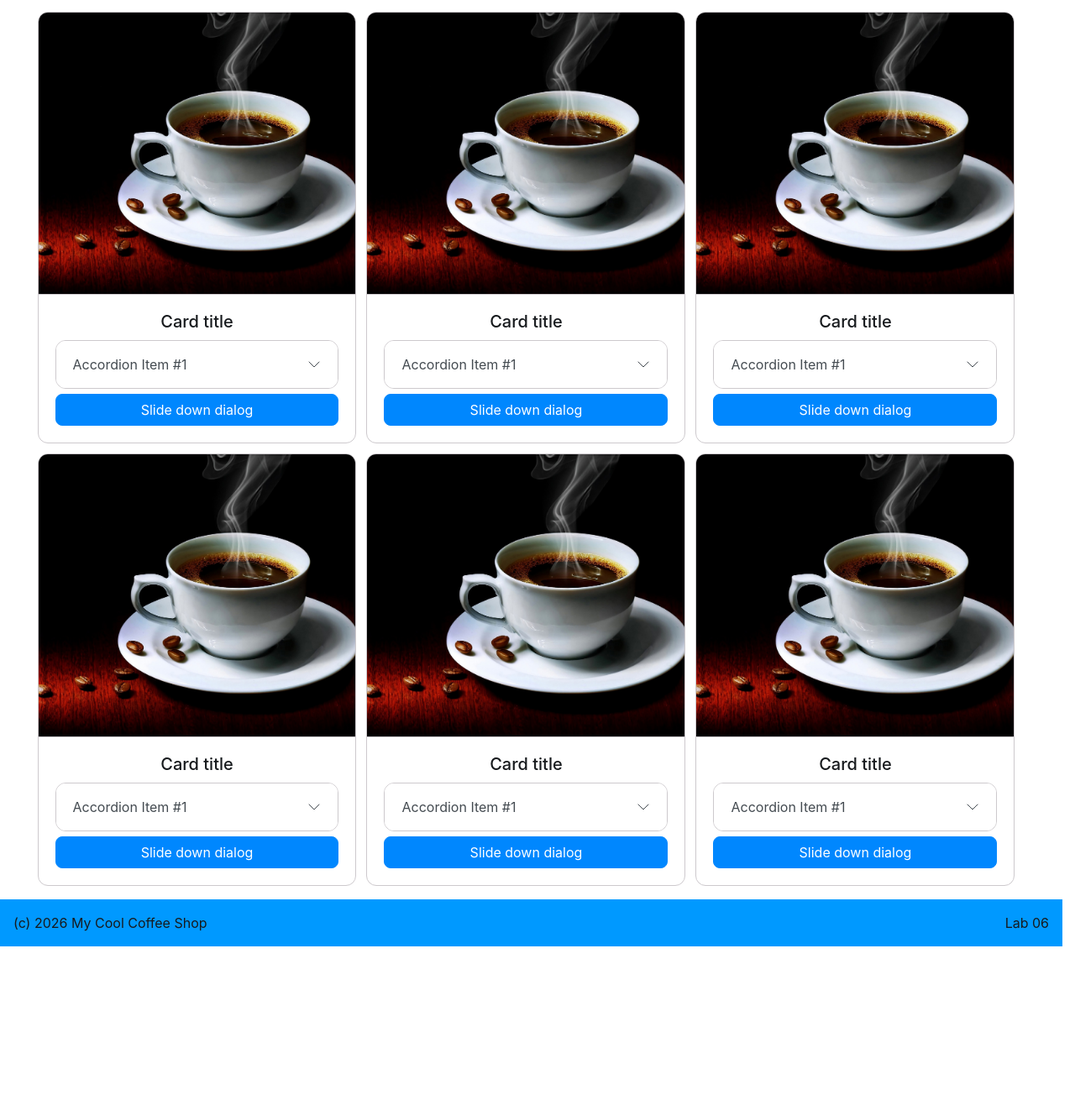
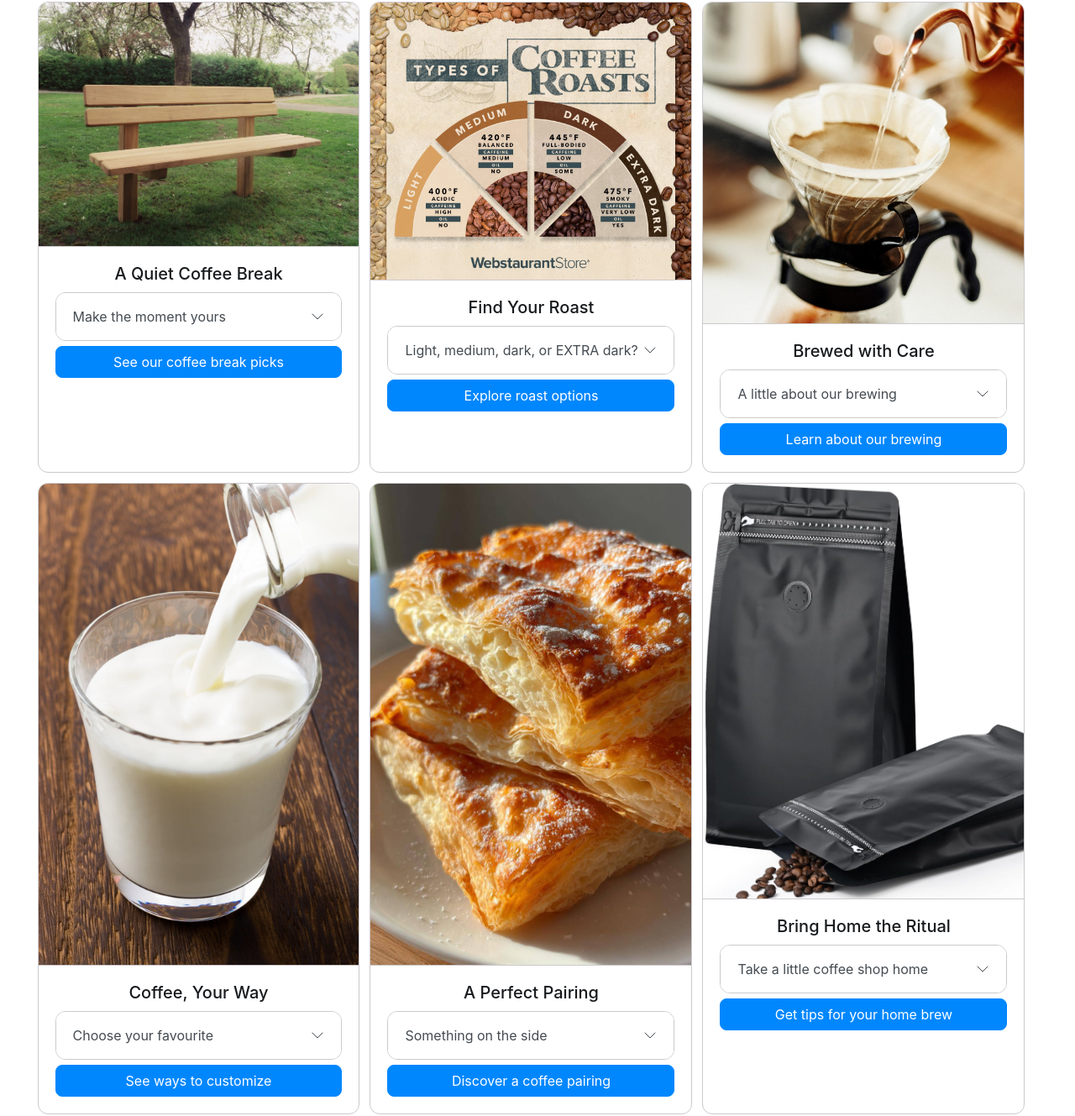
Before and after one commit to Mei1-1/lab6, a plain HTML site: page index.html in a window 1280 px wide. Shown: the part 743-2072 px from the top of the page at 84% size. Before the commit the page ends 1870 px from the top, so only its background shows below. Drawn offline with Linux system fonts and the light colour scheme.

Commit message:
Added text, fixed ids for buttons, and added images for cards

```diff
--- a/index.html
+++ b/index.html
@@ -105,17 +105,16 @@
 
     <div class="container mt-5">
       <h2 class="my-5">More Images</h2>
-      <div class="row g-4">
       <div class="row row-cols-1 md:row-cols-2 lg:row-cols-3 g-4">
         <div class="col">
-            <div class="card">
-              <img src="images/coffee-slide1.jpg" class="card-img-top w-100" alt="..." />
+          <div class="card h-100">
+            <img src="images/card-img1.jpg" class="card-img-top w-100" alt="A wooden bench in a park with a tree behind it." />
             <div class="card-body d-flex flex-column align-items-center">
-                <h4 class="card-title">Card title</h4>
+              <h4 class="card-title">A Quiet Coffee Break</h4>
               <div class="accordion w-100 accordion-gap">
-                  <details class="accordion-item" name="accordionExample" closed>
+                <details class="accordion-item" name="coffee-card-accordion">
                   <summary class="accordion-header">
-                      Accordion Item #1
+                    Make the moment yours
                     <svg
                       class="accordion-icon"
                       xmlns="http://www.w3.org/2000/svg"
@@ -129,29 +128,27 @@
                     </svg>
                   </summary>
                   <div class="accordion-body">
-                      This is a longer card with supporting text below as a natural lead-in to additional content. This content is
-                      a little bit longer.
+                    Settle in with a freshly brewed cup, a comfortable seat, and a few minutes to slow down.
                   </div>
                 </details>
                 <button
                   type="button"
                   class="btn-solid theme-primary w-100"
                   data-bs-toggle="dialog"
-                    data-bs-target="#slideDownDialog"
+                  data-bs-target="#coffeeBreakDialog"
                 >
-                    Slide down dialog
+                  See our coffee break picks
                 </button>
-
-                  <dialog class="dialog dialog-slide-down" id="slideDownDialog">
+                <dialog class="dialog dialog-slide-down" id="coffeeBreakDialog" aria-labelledby="coffeeBreakDialogTitle">
                   <div class="dialog-header">
-                      <h1 class="dialog-title">Slide down dialog</h1>
+                    <h1 class="dialog-title" id="coffeeBreakDialogTitle">A better break starts here</h1>
                     <button type="button" class="btn-close" data-bs-dismiss="dialog" aria-label="Close"></button>
                   </div>
                   <div class="dialog-body">
-                      <p>This dialog slides down from the top of the viewport.</p>
+                    <p>Pair your cup with a pastry and take a little time for yourself. We’ll have the coffee ready.</p>
                   </div>
                   <div class="dialog-footer">
-                      <button type="button" class="btn-solid theme-secondary" data-bs-dismiss="dialog">Close</button>
+                    <button type="button" class="btn-solid theme-secondary" data-bs-dismiss="dialog">Sounds good</button>
                   </div>
                 </dialog>
               </div>
@@ -160,14 +157,18 @@
         </div>
 
         <div class="col">
-            <div class="card">
-              <img src="images/coffee-slide1.jpg" class="card-img-top w-100" alt="..." />
+          <div class="card h-100">
+            <img
+              src="images/card-img2.jpg"
+              class="card-img-top w-100"
+              alt="A list of types of coffee ranging from light to extra dark, surrounded by coffee beans."
+            />
             <div class="card-body d-flex flex-column align-items-center">
-                <h4 class="card-title">Card title</h4>
+              <h4 class="card-title">Find Your Roast</h4>
               <div class="accordion w-100 accordion-gap">
-                  <details class="accordion-item" name="accordionExample" closed>
+                <details class="accordion-item" name="coffee-card-accordion">
                   <summary class="accordion-header">
-                      Accordion Item #1
+                    Light, medium, dark, or EXTRA dark?
                     <svg
                       class="accordion-icon"
                       xmlns="http://www.w3.org/2000/svg"
@@ -181,29 +182,23 @@
                     </svg>
                   </summary>
                   <div class="accordion-body">
-                      This is a longer card with supporting text below as a natural lead-in to additional content. This content is
-                      a little bit longer.
+                    Lighter roasts are bright and lively, while darker roasts bring deeper, bolder flavours. Medium roasts sit
+                    comfortably between the two.
                   </div>
                 </details>
-                  <button
-                    type="button"
-                    class="btn-solid theme-primary w-100"
-                    data-bs-toggle="dialog"
-                    data-bs-target="#slideDownDialog"
-                  >
-                    Slide down dialog
+                <button type="button" class="btn-solid theme-primary w-100" data-bs-toggle="dialog" data-bs-target="#roastDialog">
+                  Explore roast options
                 </button>
-
-                  <dialog class="dialog dialog-slide-down" id="slideDownDialog">
+                <dialog class="dialog dialog-slide-down" id="roastDialog" aria-labelledby="roastDialogTitle">
                   <div class="dialog-header">
-                      <h1 class="dialog-title">Slide down dialog</h1>
+                    <h1 class="dialog-title" id="roastDialogTitle">Your roast, your way</h1>
                     <button type="button" class="btn-close" data-bs-dismiss="dialog" aria-label="Close"></button>
                   </div>
                   <div class="dialog-body">
-                      <p>This dialog slides down from the top of the viewport.</p>
+                    <p>Tell our baristas what flavours you enjoy, and they can help you find a roast that suits your cup.</p>
                   </div>
                   <div class="dialog-footer">
-                      <button type="button" class="btn-solid theme-secondary" data-bs-dismiss="dialog">Close</button>
+                    <button type="button" class="btn-solid theme-secondary" data-bs-dismiss="dialog">I’ll ask a barista</button>
                   </div>
                 </dialog>
               </div>
@@ -212,14 +207,18 @@
         </div>
 
         <div class="col">
-            <div class="card">
-              <img src="images/coffee-slide1.jpg" class="card-img-top w-100" alt="..." />
+          <div class="card h-100">
+            <img
+              src="images/card-img3.jpg"
+              class="card-img-top w-100"
+              alt="Hot water being poured into a brewing cup, filtering through coffee grounds."
+            />
             <div class="card-body d-flex flex-column align-items-center">
-                <h4 class="card-title">Card title</h4>
+              <h4 class="card-title">Brewed with Care</h4>
               <div class="accordion w-100 accordion-gap">
-                  <details class="accordion-item" name="accordionExample" closed>
+                <details class="accordion-item" name="coffee-card-accordion">
                   <summary class="accordion-header">
-                      Accordion Item #1
+                    A little about our brewing
                     <svg
                       class="accordion-icon"
                       xmlns="http://www.w3.org/2000/svg"
@@ -233,44 +232,43 @@
                     </svg>
                   </summary>
                   <div class="accordion-body">
-                      This is a longer card with supporting text below as a natural lead-in to additional content. This content is
-                      a little bit longer.
+                    Freshly ground beans and carefully measured water help bring out the aroma and character in every cup.
                   </div>
                 </details>
                 <button
                   type="button"
                   class="btn-solid theme-primary w-100"
                   data-bs-toggle="dialog"
-                    data-bs-target="#slideDownDialog"
+                  data-bs-target="#brewingDialog"
                 >
-                    Slide down dialog
+                  Learn about our brewing
                 </button>
-
-                  <dialog class="dialog dialog-slide-down" id="slideDownDialog">
+                <dialog class="dialog dialog-slide-down" id="brewingDialog" aria-labelledby="brewingDialogTitle">
                   <div class="dialog-header">
-                      <h1 class="dialog-title">Slide down dialog</h1>
+                    <h1 class="dialog-title" id="brewingDialogTitle">Freshly brewed for you</h1>
                     <button type="button" class="btn-close" data-bs-dismiss="dialog" aria-label="Close"></button>
                   </div>
                   <div class="dialog-body">
-                      <p>This dialog slides down from the top of the viewport.</p>
+                    <p>We prepare each drink with care so the coffee’s aroma and flavour can shine through.</p>
                   </div>
                   <div class="dialog-footer">
-                      <button type="button" class="btn-solid theme-secondary" data-bs-dismiss="dialog">Close</button>
+                    <button type="button" class="btn-solid theme-secondary" data-bs-dismiss="dialog">Back to the menu</button>
                   </div>
                 </dialog>
               </div>
             </div>
           </div>
         </div>
+
         <div class="col">
-            <div class="card">
-              <img src="images/coffee-slide1.jpg" class="card-img-top w-100" alt="..." />
+          <div class="card h-100">
+            <img src="images/card-img4.jpg" class="card-img-top w-100" alt="A glass of milk being poured on a wooden desk." />
             <div class="card-body d-flex flex-column align-items-center">
-                <h4 class="card-title">Card title</h4>
+              <h4 class="card-title">Coffee, Your Way</h4>
               <div class="accordion w-100 accordion-gap">
-                  <details class="accordion-item" name="accordionExample" closed>
+                <details class="accordion-item" name="coffee-card-accordion">
                   <summary class="accordion-header">
-                      Accordion Item #1
+                    Choose your favourite
                     <svg
                       class="accordion-icon"
                       xmlns="http://www.w3.org/2000/svg"
@@ -284,29 +282,27 @@
                     </svg>
                   </summary>
                   <div class="accordion-body">
-                      This is a longer card with supporting text below as a natural lead-in to additional content. This content is
-                      a little bit longer.
+                    Enjoy it black, add a splash of milk, or ask for your favourite espresso drink made just the way you like it.
                   </div>
                 </details>
                 <button
                   type="button"
                   class="btn-solid theme-primary w-100"
                   data-bs-toggle="dialog"
-                    data-bs-target="#slideDownDialog"
+                  data-bs-target="#customizeDialog"
                 >
-                    Slide down dialog
+                  See ways to customize
                 </button>
-
-                  <dialog class="dialog dialog-slide-down" id="slideDownDialog">
+                <dialog class="dialog dialog-slide-down" id="customizeDialog" aria-labelledby="customizeDialogTitle">
                   <div class="dialog-header">
-                      <h1 class="dialog-title">Slide down dialog</h1>
+                    <h1 class="dialog-title" id="customizeDialogTitle">Make it yours</h1>
                     <button type="button" class="btn-close" data-bs-dismiss="dialog" aria-label="Close"></button>
                   </div>
                   <div class="dialog-body">
-                      <p>This dialog slides down from the top of the viewport.</p>
+                    <p>Choose your size, milk, and sweetness when you order. Our team can help with the options.</p>
                   </div>
                   <div class="dialog-footer">
-                      <button type="button" class="btn-solid theme-secondary" data-bs-dismiss="dialog">Close</button>
+                    <button type="button" class="btn-solid theme-secondary" data-bs-dismiss="dialog">Got it</button>
                   </div>
                 </dialog>
               </div>
@@ -315,14 +311,18 @@
         </div>
 
         <div class="col">
-            <div class="card">
-              <img src="images/coffee-slide1.jpg" class="card-img-top w-100" alt="..." />
+          <div class="card h-100">
+            <img
+              src="images/card-img5.jpg"
+              class="card-img-top w-100"
+              alt="light pastries stacked on top of each other sitting on a plate on a wooden table."
+            />
             <div class="card-body d-flex flex-column align-items-center">
-                <h4 class="card-title">Card title</h4>
+              <h4 class="card-title">A Perfect Pairing</h4>
               <div class="accordion w-100 accordion-gap">
-                  <details class="accordion-item" name="accordionExample" closed>
+                <details class="accordion-item" name="coffee-card-accordion">
                   <summary class="accordion-header">
-                      Accordion Item #1
+                    Something on the side
                     <svg
                       class="accordion-icon"
                       xmlns="http://www.w3.org/2000/svg"
@@ -336,29 +336,27 @@
                     </svg>
                   </summary>
                   <div class="accordion-body">
-                      This is a longer card with supporting text below as a natural lead-in to additional content. This content is
-                      a little bit longer.
+                    A buttery pastry or a sweet treat makes a lovely companion to the rich taste of coffee.
                   </div>
                 </details>
                 <button
                   type="button"
                   class="btn-solid theme-primary w-100"
                   data-bs-toggle="dialog"
-                    data-bs-target="#slideDownDialog"
+                  data-bs-target="#pairingDialog"
                 >
-                    Slide down dialog
+                  Discover a coffee pairing
                 </button>
-
-                  <dialog class="dialog dialog-slide-down" id="slideDownDialog">
+                <dialog class="dialog dialog-slide-down" id="pairingDialog" aria-labelledby="pairingDialogTitle">
                   <div class="dialog-header">
-                      <h1 class="dialog-title">Slide down dialog</h1>
+                    <h1 class="dialog-title" id="pairingDialogTitle">A treat for your coffee break</h1>
                     <button type="button" class="btn-close" data-bs-dismiss="dialog" aria-label="Close"></button>
                   </div>
                   <div class="dialog-body">
-                      <p>This dialog slides down from the top of the viewport.</p>
+                    <p>Ask us what’s fresh today and we’ll help you find a treat to go with your drink.</p>
                   </div>
                   <div class="dialog-footer">
-                      <button type="button" class="btn-solid theme-secondary" data-bs-dismiss="dialog">Close</button>
+                    <button type="button" class="btn-solid theme-secondary" data-bs-dismiss="dialog">Maybe next time</button>
                   </div>
                 </dialog>
               </div>
@@ -367,14 +365,18 @@
         </div>
 
         <div class="col">
-            <div class="card">
-              <img src="images/coffee-slide1.jpg" class="card-img-top w-100" alt="..." />
+          <div class="card h-100">
+            <img
+              src="images/card-img6.jpg"
+              class="card-img-top w-100"
+              alt="Two bags of coffee beans, one upright the other on it's side spilling out some beans. All on a plain white background"
+            />
             <div class="card-body d-flex flex-column align-items-center">
-                <h4 class="card-title">Card title</h4>
+              <h4 class="card-title">Bring Home the Ritual</h4>
               <div class="accordion w-100 accordion-gap">
-                  <details class="accordion-item" name="accordionExample" closed>
+                <details class="accordion-item" name="coffee-card-accordion">
                   <summary class="accordion-header">
-                      Accordion Item #1
+                    Take a little coffee shop home
                     <svg
                       class="accordion-icon"
                       xmlns="http://www.w3.org/2000/svg"
@@ -388,32 +390,32 @@
                     </svg>
                   </summary>
                   <div class="accordion-body">
-                      This is a longer card with supporting text below as a natural lead-in to additional content. This content is
-                      a little bit longer.
+                    Make space in your day for a favourite mug, freshly brewed coffee, and a moment to enjoy it.
                   </div>
                 </details>
                 <button
                   type="button"
                   class="btn-solid theme-primary w-100"
                   data-bs-toggle="dialog"
-                    data-bs-target="#slideDownDialog"
+                  data-bs-target="#ritualDialog"
                 >
-                    Slide down dialog
+                  Get tips for your home brew
                 </button>
-
-                  <dialog class="dialog dialog-slide-down" id="slideDownDialog">
+                <dialog class="dialog dialog-slide-down" id="ritualDialog" aria-labelledby="ritualDialogTitle">
                   <div class="dialog-header">
-                      <h1 class="dialog-title">Slide down dialog</h1>
+                    <h1 class="dialog-title" id="ritualDialogTitle">Enjoy a great cup at home</h1>
                     <button type="button" class="btn-close" data-bs-dismiss="dialog" aria-label="Close"></button>
                   </div>
                   <div class="dialog-body">
-                      <p>This dialog slides down from the top of the viewport.</p>
+                    <p>
+                      Start with fresh coffee, clean equipment, and water just off the boil. Adjust the strength to match your
+                      taste.
+                    </p>
                   </div>
                   <div class="dialog-footer">
-                      <button type="button" class="btn-solid theme-secondary" data-bs-dismiss="dialog">Close</button>
+                    <button type="button" class="btn-solid theme-secondary" data-bs-dismiss="dialog">Thanks for the tips</button>
                   </div>
                 </dialog>
-                </div>
               </div>
             </div>
           </div>
```
Also changed, not shown: images/card-img1.jpg (added), images/card-img2.jpg (added), images/card-img3.jpg (added), images/card-img4.jpg (added), images/card-img5.jpg (added), images/card-img6.jpg (added). Lines whose indentation alone changed are shown as unchanged.
